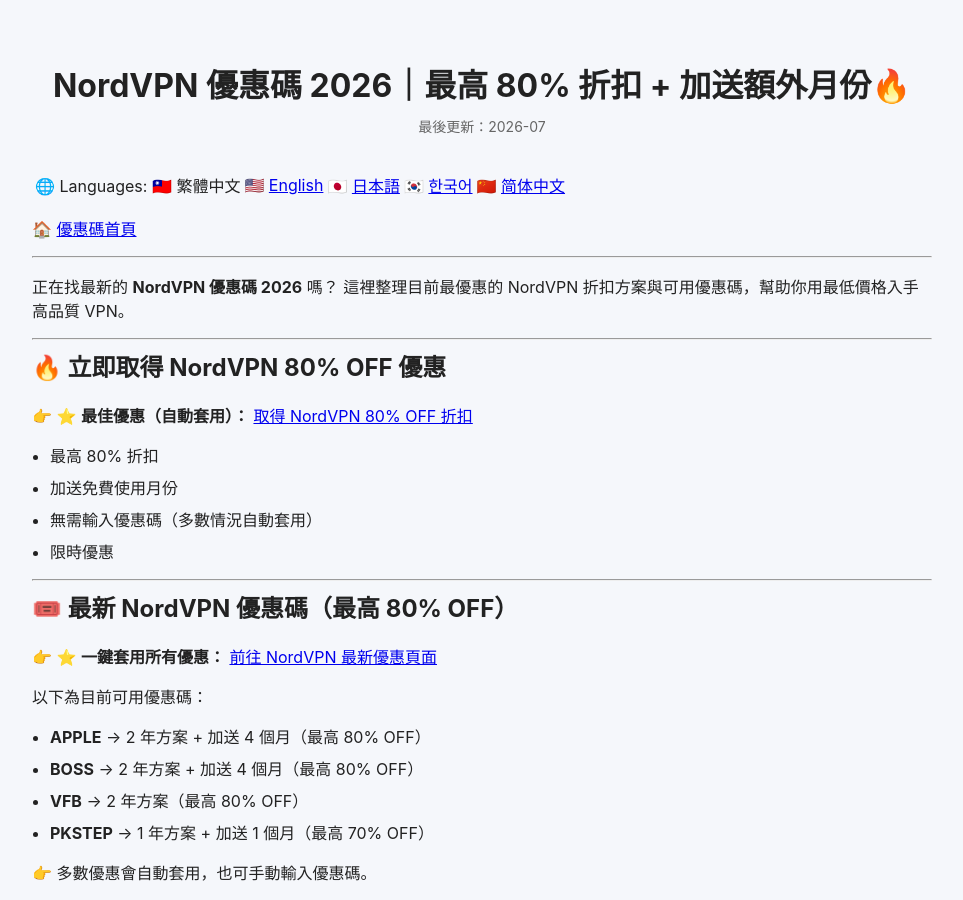
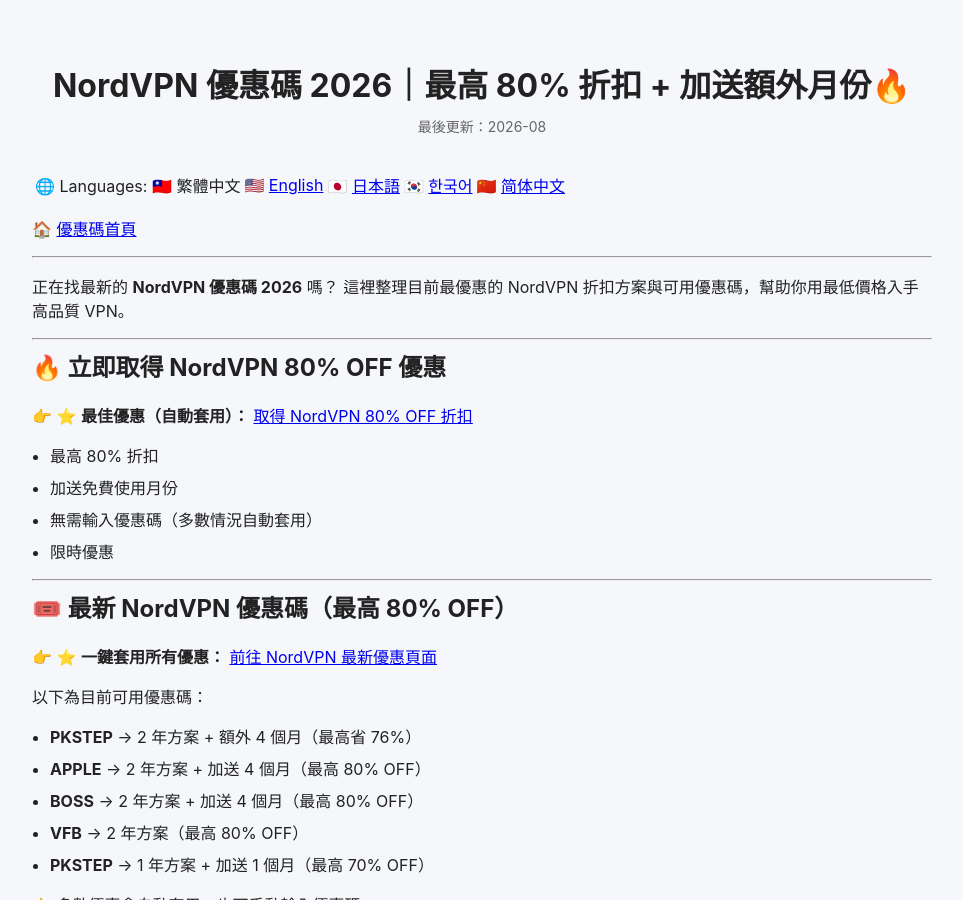
Before and after one commit to BestCouponCodes/best-coupon-codes, a Jekyll site: the page built from nordvpn-coupon-code-zh.md, in a window 1280 px wide and 900 px high. Shown: the whole window, without its empty margins (158-1121 px from the left). Built offline with Jekyll 4.4.1, drawn with Linux system fonts in a browser that asks for light colours.

Commit message:
Update last modified date in coupon code document
Updated last modified date for the NordVPN coupon code document.

```diff
--- a/nordvpn-coupon-code-zh.md
+++ b/nordvpn-coupon-code-zh.md
@@ -3,7 +3,7 @@ layout: default
 title: NordVPN 優惠碼 2026｜最高 80% 折扣 + 加送額外月份🔥
 description: "整理 2026 最新 NordVPN 優惠碼與折扣資訊，提供有效的 VPN 折扣碼與優惠方案。"
 lang: zh
-last_modified_at: 2026-07-02
+last_modified_at: 2026-08-11
 ---
 
 
@@ -37,6 +37,7 @@ last_modified_at: 2026-07-02
 
 以下為目前可用優惠碼：
 
+- **PKSTEP** → 2 年方案 + 額外 4 個月（最高省 76%）
 * **APPLE** → 2 年方案 + 加送 4 個月（最高 80% OFF）
 * **BOSS** → 2 年方案 + 加送 4 個月（最高 80% OFF）
 * **VFB** → 2 年方案（最高 80% OFF）
```
